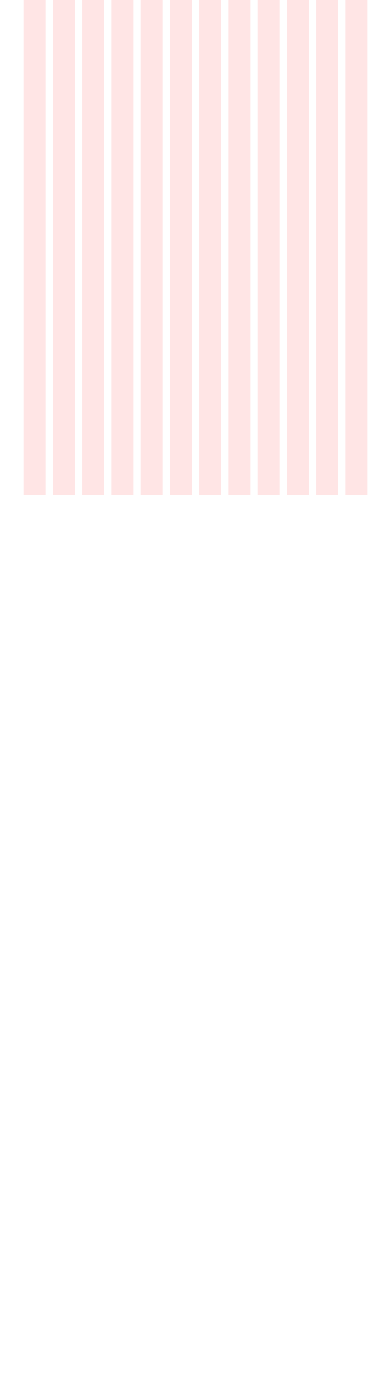
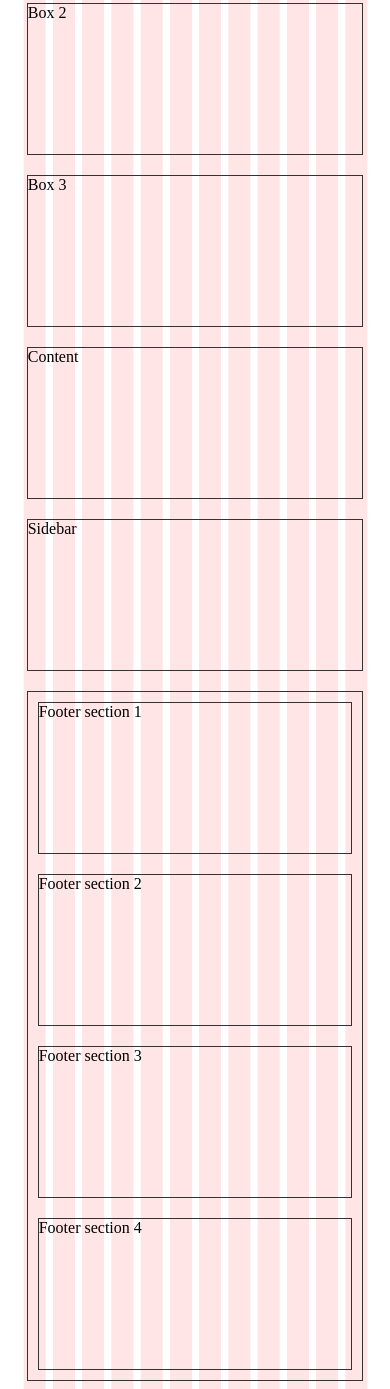
Before and after one commit to sibala/cssgrids-flexbox-solution, a plain HTML site: page index.html in a window 390 px wide. Shown: the part 349-1738 px from the top of the page. Before the commit the page ends 844 px from the top, so only its background shows below. Drawn offline with Linux system fonts and the light colour scheme.

Commit message:
Mobile layout done

```diff
--- a/css/style.css
+++ b/css/style.css
@@ -4,3 +4,31 @@ body {
 	background-size: 90%;
 }
 /*************************************************/
+
+
+header,
+section,
+aside,
+main,
+footer {
+	border: 1px solid #333;
+	min-height: 150px;
+}
+
+/**
+ *
+ * Mobile layout
+ */
+#container {
+	display: grid;
+	width: 90%;
+	margin: 0 auto;
+
+	row-gap: 20px;
+}
+
+footer {
+	display: grid;
+	padding: 10px;
+	row-gap: 20px;
+}
--- a/index.html
+++ b/index.html
@@ -7,6 +7,24 @@
 	<link rel="stylesheet" href="css/style.css">
 </head>
 <body>
+	<div id="container">
+		<header>Header</header>
+
+		<section>Box 1</section>
+		<section>Box 2</section>
+		<section>Box 3</section>
+
+		<main>Content</main>
+		<aside>Sidebar</aside>
+
+		<footer>
+			<section>Footer section 1</section>
+			<section>Footer section 2</section>
+			<section>Footer section 3</section>
+			<section>Footer section 4</section>
+		</footer>
+
+	</div>
 
 </body>
 </html>
```
